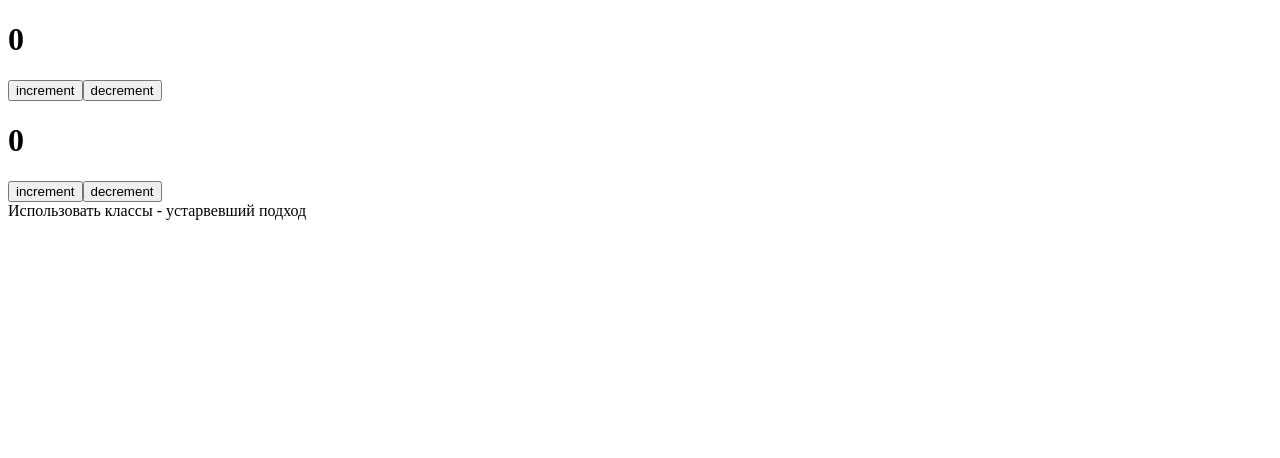
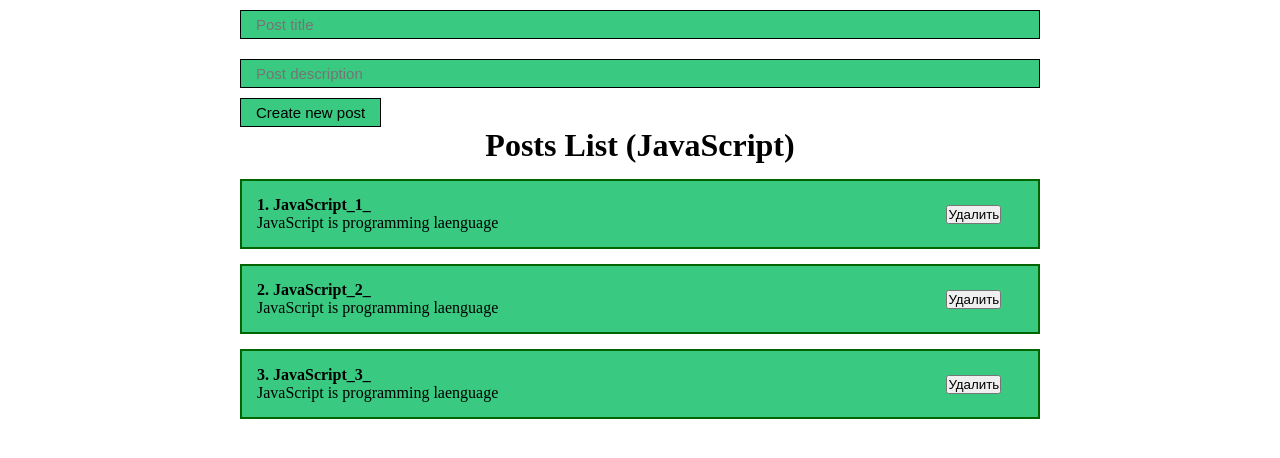
Before and after one commit to Stalker912/firstreactapp, a React (Create React App) app: page / in a window 1280 px wide. Shown: the top 458 px of the page. Built offline with nearby package versions, Linux system fonts and the light colour scheme; the HTML template or start-up script is replaced by a standard one.

Commit message:
Some react objects with come site stuct

```diff
--- a/src/App.js
+++ b/src/App.js
@@ -1,13 +1,75 @@
-import React, { useState } from "react";
-import ClassCounter from "./Components/ClassCounter";
-import Counter from "./Components/Counter";
+//import { paste } from "@testing-library/user-event/dist/paste";
+//import ClassCounter from "./Components/ClassCounter";
+//import Counter from "./Components/Counter";
+//import PostItem from "./Components/PostItem";
+import React, { useState, useRef } from "react";
+import PostList from "./Components/PostsList";
+import InputButton from "./Components/UI/Button/InputButton";
+import PostInput from "./Components/UI/Input/PostInput";
+import "./styles/app.css";
 
 
 function App() {
+  const [posts, setPosts] = useState( [
+    {id:1, title:"JavaScript_1_", body:"JavaScript is programming laenguage"},
+    {id:2, title:"JavaScript_2_", body:"JavaScript is programming laenguage"},
+    {id:3, title:"JavaScript_3_", body:"JavaScript is programming laenguage"}])
+
+    const [title, setTitle] = useState("")
+
+    const BodyInputRef = useRef()
+
+    const addNewPost = (e)=> {
+      //Нужно чтобы сайт не перезагружался, таккак у кнопки автоматически установлен режим перезагрузки страницы
+      e.preventDefault()
+
+
+      console.log(title)
+      console.log(BodyInputRef.current.value)
+
+      const body = BodyInputRef.current.value
+
+      const newPost =
+      {
+        id: Date.now(),
+        title,
+        body,
+      }
+
+      console.log(newPost)
+
+      setPosts([...posts, newPost])
+
+      //Очистка полей после создания
+      BodyInputRef.current.value = ""
+      setTitle("")
+    }
+
+
   return (
     <div className="App">
-      <Counter/>
-      <ClassCounter/> Использовать классы - устарвевший подход
+
+        <form>
+          {/*Управляймый жлемент через SetTitke*/}
+          <PostInput
+          type="text"
+          placeholder="Post title"
+          value={title}
+          onChange={value => setTitle(value.target.value)}
+          />
+          {/* Неуправляймый элемент через ref и оборачивание компонента в React.forwardRef*/}
+          <PostInput
+          ref={BodyInputRef}
+          type="text"
+          placeholder="Post description"/>
+          <InputButton onClick={addNewPost}>Create new post</InputButton>
+        </form>
+
+      <PostList posts = {posts} title = "Posts List (JavaScript)"/>
+
+      {/* <PostItem post = {}/> */}
+      {/* <Counter/> <ClassCounter/> Использовать классы - устарвевший подход  */}
+
     </div>
   );
 }
--- /dev/null
+++ b/src/Components/PostItem.jsx
@@ -0,0 +1,20 @@
+import React from "react";
+
+const PostItem = (props) =>
+{
+    return(
+        <div className="Post">
+            <div className="PostContent">
+                <strong> {props.number}. {props.post.title} </strong>
+                <div>
+                    {props.post.body}
+                </div>
+            </div>
+            <div className="PostBtns">
+                <button>Удалить</button>
+            </div>
+      </div>
+    )
+}
+
+export default PostItem;
--- /dev/null
+++ b/src/Components/PostsList.jsx
@@ -0,0 +1,21 @@
+import React from "react";
+import PostItem from "./PostItem";
+
+const PostList = ({posts, title}) =>
+{
+
+
+    return (
+        <div>
+            <h1 className="PostHead"> {title} </h1>
+            <div>
+                {posts.map( (post, index) =>
+                <PostItem number = {index + 1} key={post.id.toString()} post = {post}/>)}
+            </div>
+        </div>
+
+
+    )
+}
+
+export default PostList;
--- /dev/null
+++ b/src/Components/UI/Button/InputButton.jsx
@@ -0,0 +1,14 @@
+import React from "react";
+import classes from "./InputButton.module.css";
+
+
+const InputButton = ({children, ...props}) =>
+{
+    return(
+        <button {...props} className={classes.inpBtn}>
+            {children}
+        </button>
+    )
+}
+
+export default InputButton;
--- /dev/null
+++ b/src/Components/UI/Button/InputButton.module.css
@@ -0,0 +1,9 @@
+.inpBtn
+{
+    padding: 5px 15px;
+    background-color: #39c980;
+    color: black;
+    font-size: 15px;
+    border: 1px solid black;
+    cursor: pointer;
+}
--- /dev/null
+++ b/src/Components/UI/Input/PostInput.jsx
@@ -0,0 +1,11 @@
+import React from "react"
+import classes from "./PostInput.module.css"
+
+const PostInput = React.forwardRef((props, ref) =>
+{
+    return(
+        <input ref ={ref}className={classes.PostInp} {...props} />
+    )
+})
+
+export default PostInput;
--- /dev/null
+++ b/src/Components/UI/Input/PostInput.module.css
@@ -0,0 +1,10 @@
+.PostInp
+{
+    border: 1px solid black;
+    padding: 5px 15px;
+    color: black;
+    background-color: #39c980;
+    font-size: 15px;
+    width: 100%;
+    margin: 10px 0px;
+}
--- /dev/null
+++ b/src/styles/app.css
@@ -0,0 +1,32 @@
+*
+{
+    margin: 0;
+    padding: 0;
+    box-sizing: border-box;
+}
+
+#root
+{
+    display:grid;
+    justify-content: center;
+}
+.App
+{
+    width: 800px;
+
+}
+.Post
+{
+    display: grid;
+    padding:  15px;
+    border: darkgreen 2px solid;
+    background-color: #39c980;
+    margin-top: 15px;
+    justify-content: space-between;
+    align-items: center;
+    grid-template-columns: 90% 10%;
+}
+.PostHead
+{
+    text-align: center;
+}
```
